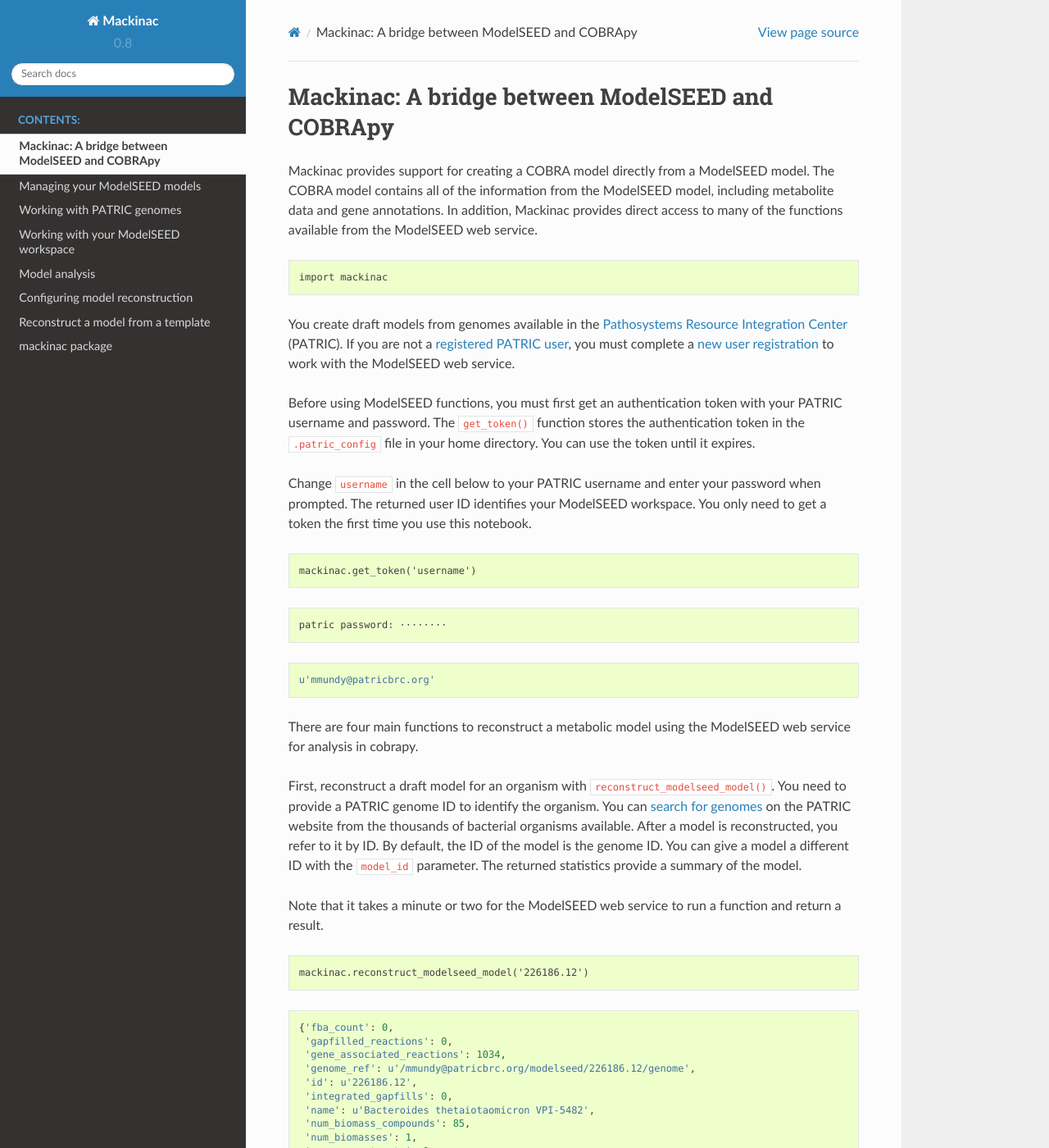
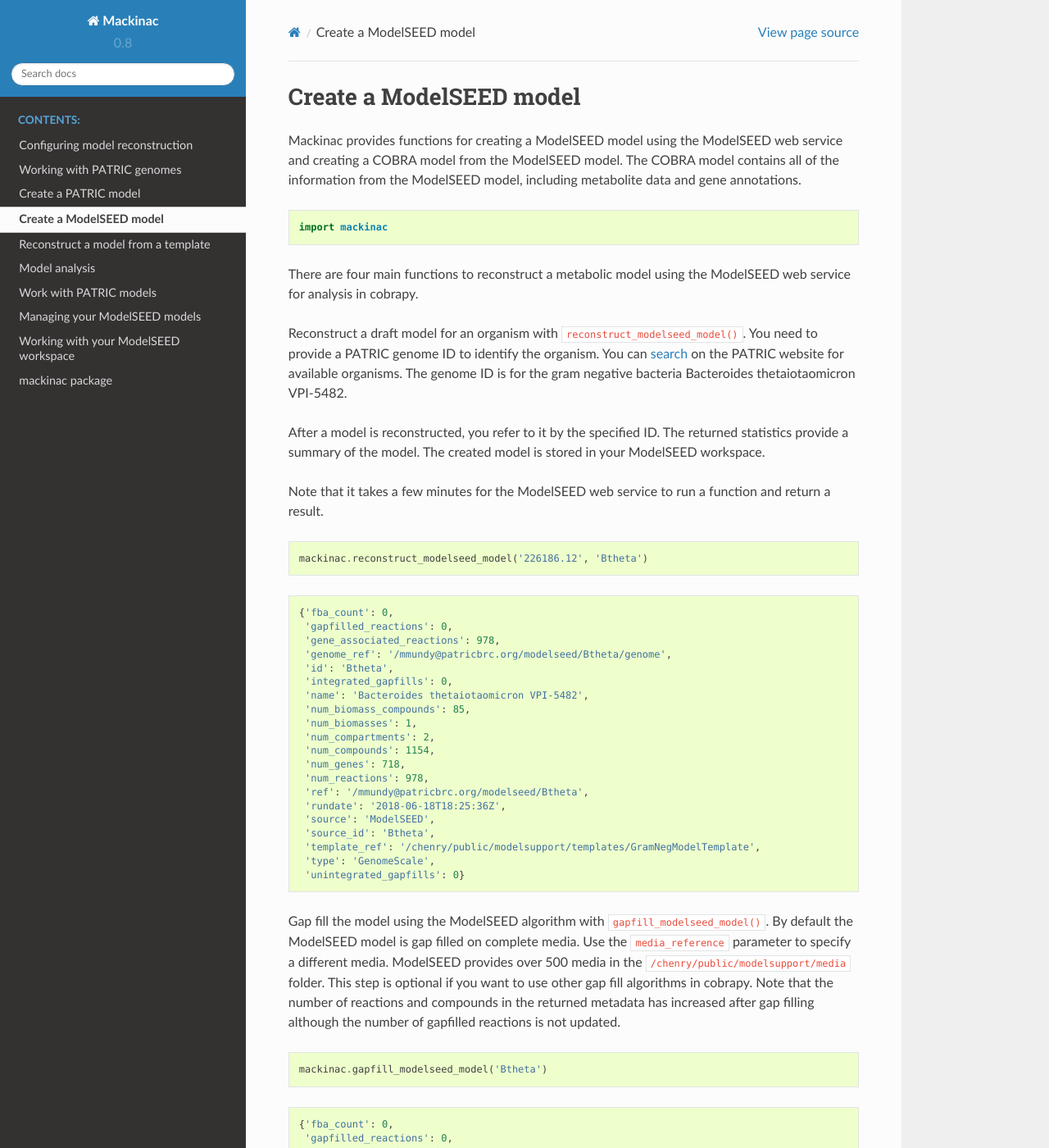
Before and after one commit to mmundy42/mackinac, a Sphinx documentation site: the page built from docs/modelseed.rst, in a window 1280 px wide and 1400 px high. Shown: the whole window at 82% size. Built offline with Sphinx 7.4.7 and the Read the Docs theme 2.0.0, drawn with Linux system fonts in a browser that asks for light colours; some of the changed text lies outside the part shown.

Commit message:
Add patric doc and update modelseed doc

```diff
--- a/docs/modelseed.rst
+++ b/docs/modelseed.rst
@@ -1,73 +1,36 @@
 
-Mackinac: A bridge between ModelSEED and COBRApy
-------------------------------------------------
+Create a ModelSEED model
+------------------------
 
-Mackinac provides support for creating a COBRA model directly from a
-ModelSEED model. The COBRA model contains all of the information from
-the ModelSEED model, including metabolite data and gene annotations. In
-addition, Mackinac provides direct access to many of the functions
-available from the ModelSEED web service.
+Mackinac provides functions for creating a ModelSEED model using the
+ModelSEED web service and creating a COBRA model from the ModelSEED
+model. The COBRA model contains all of the information from the
+ModelSEED model, including metabolite data and gene annotations.
 
-.. code:: ipython2
+.. code:: ipython3
 
     import mackinac
-
-You create draft models from genomes available in the `Pathosystems
-Resource Integration
-Center <https://www.patricbrc.org/portal/portal/patric/Home>`__
-(PATRIC). If you are not a `registered PATRIC
-user <http://enews.patricbrc.org/faqs/workspace-faqs/registration-faqs/>`__,
-you must complete a `new user
-registration <https://user.patricbrc.org/register/>`__ to work with the
-ModelSEED web service.
-
-Before using ModelSEED functions, you must first get an authentication
-token with your PATRIC username and password. The ``get_token()``
-function stores the authentication token in the ``.patric_config`` file
-in your home directory. You can use the token until it expires.
-
-Change ``username`` in the cell below to your PATRIC username and enter
-your password when prompted. The returned user ID identifies your
-ModelSEED workspace. You only need to get a token the first time you use
-this notebook.
-
-.. code:: ipython2
-
-    mackinac.get_token('username')
-
-
-.. parsed-literal::
-
-    patric password: ········
-
-
-
-
-.. parsed-literal::
-
-    u'mmundy@patricbrc.org'
-
-
 
 There are four main functions to reconstruct a metabolic model using the
 ModelSEED web service for analysis in cobrapy.
 
-First, reconstruct a draft model for an organism with
+Reconstruct a draft model for an organism with
 ``reconstruct_modelseed_model()``. You need to provide a PATRIC genome
-ID to identify the organism. You can `search for
-genomes <https://www.patricbrc.org/portal/portal/patric/Genomes>`__ on
-the PATRIC website from the thousands of bacterial organisms available.
-After a model is reconstructed, you refer to it by ID. By default, the
-ID of the model is the genome ID. You can give a model a different ID
-with the ``model_id`` parameter. The returned statistics provide a
-summary of the model.
+ID to identify the organism. You can
+`search <https://www.patricbrc.org/view/DataType/Genomes>`__ on the
+PATRIC website for available organisms. The genome ID is for the gram
+negative bacteria Bacteroides thetaiotaomicron VPI-5482.
 
-Note that it takes a minute or two for the ModelSEED web service to run
-a function and return a result.
+After a model is reconstructed, you refer to it by the specified ID. The
+returned statistics provide a summary of the model. The created model is
+stored in your ModelSEED workspace.
 
-.. code:: ipython2
+Note that it takes a few minutes for the ModelSEED web service to run a
+function and return a result.
 
-    mackinac.reconstruct_modelseed_model('226186.12')
+.. code:: ipython3
+
+    mackinac.reconstruct_modelseed_model('226186.12', 'Btheta')
 
 
 
@@ -76,40 +39,40 @@
 
     {'fba_count': 0,
      'gapfilled_reactions': 0,
-     'gene_associated_reactions': 1034,
-     'genome_ref': u'/mmundy@patricbrc.org/modelseed/226186.12/genome',
-     'id': u'226186.12',
+     'gene_associated_reactions': 978,
+     'genome_ref': '/mmundy@patricbrc.org/modelseed/Btheta/genome',
+     'id': 'Btheta',
      'integrated_gapfills': 0,
-     'name': u'Bacteroides thetaiotaomicron VPI-5482',
+     'name': 'Bacteroides thetaiotaomicron VPI-5482',
      'num_biomass_compounds': 85,
      'num_biomasses': 1,
      'num_compartments': 2,
-     'num_compounds': 1202,
-     'num_genes': 739,
-     'num_reactions': 1034,
-     'ref': u'/mmundy@patricbrc.org/modelseed/226186.12',
-     'rundate': u'2017-01-20T17:39:47',
-     'source': u'ModelSEED',
-     'source_id': u'226186.12',
-     'template_ref': u'/chenry/public/modelsupport/templates/GramNegative.modeltemplate',
-     'type': u'GenomeScale',
+     'num_compounds': 1154,
+     'num_genes': 718,
+     'num_reactions': 978,
+     'ref': '/mmundy@patricbrc.org/modelseed/Btheta',
+     'rundate': '2018-06-18T18:25:36Z',
+     'source': 'ModelSEED',
+     'source_id': 'Btheta',
+     'template_ref': '/chenry/public/modelsupport/templates/GramNegModelTemplate',
+     'type': 'GenomeScale',
      'unintegrated_gapfills': 0}
 
 
 
-Second, gap fill the model using the ModelSEED algorithm with
+Gap fill the model using the ModelSEED algorithm with
 ``gapfill_modelseed_model()``. By default the ModelSEED model is gap
 filled on complete media. Use the ``media_reference`` parameter to
 specify a different media. ModelSEED provides over 500 media in the
-``/chenry/public/modelsupport/media`` folder (see the workspace notebook
-for directions on how to show all of the available media). This step is
-optional if you want to use other gap fill algorithms in cobrapy. Note
-that the number of reactions and compounds in the returned metadata has
-increased after gap filling.
+``/chenry/public/modelsupport/media`` folder. This step is optional if
+you want to use other gap fill algorithms in cobrapy. Note that the
+number of reactions and compounds in the returned metadata has increased
+after gap filling although the number of gapfilled reactions is not
+updated.
 
-.. code:: ipython2
+.. code:: ipython3
 
-    mackinac.gapfill_modelseed_model('226186.12')
+    mackinac.gapfill_modelseed_model('Btheta')
 
 
 
@@ -118,53 +81,52 @@
 
     {'fba_count': 0,
      'gapfilled_reactions': 0,
-     'gene_associated_reactions': 1034,
-     'genome_ref': u'/mmundy@patricbrc.org/modelseed/226186.12/genome',
-     'id': u'226186.12',
+     'gene_associated_reactions': 978,
+     'genome_ref': '/mmundy@patricbrc.org/modelseed/Btheta/genome',
+     'id': 'Btheta',
      'integrated_gapfills': 1,
-     'name': u'Bacteroides thetaiotaomicron VPI-5482',
+     'name': 'Bacteroides thetaiotaomicron VPI-5482',
      'num_biomass_compounds': 85,
      'num_biomasses': 1,
      'num_compartments': 2,
-     'num_compounds': 1253,
-     'num_genes': 739,
-     'num_reactions': 1129,
-     'ref': u'/mmundy@patricbrc.org/modelseed/226186.12',
-     'rundate': u'2017-01-20T17:39:47',
-     'source': u'ModelSEED',
-     'source_id': u'226186.12',
-     'template_ref': u'/chenry/public/modelsupport/templates/GramNegative.modeltemplate',
-     'type': u'GenomeScale',
+     'num_compounds': 1224,
+     'num_genes': 718,
+     'num_reactions': 1096,
+     'ref': '/mmundy@patricbrc.org/modelseed/Btheta',
+     'rundate': '2018-06-18T18:25:36Z',
+     'source': 'ModelSEED',
+     'source_id': 'Btheta',
+     'template_ref': '/chenry/public/modelsupport/templates/GramNegModelTemplate',
+     'type': 'GenomeScale',
      'unintegrated_gapfills': 0}
 
 
 
-Third, run a simulation using the ModelSEED flux balance analysis
-algorithm with ``optimize_modelseed_model()``. Use the
-``media_reference`` parameter to specify a different media for the
-simulation. This step is optional if you want to run the analysis in
-cobrapy.
+Run a simulation using the ModelSEED flux balance analysis algorithm
+with ``optimize_modelseed_model()``. Use the ``media_reference``
+parameter to specify a different media for the simulation. This step is
+optional if you want to run the analysis in cobrapy.
 
-.. code:: ipython2
+.. code:: ipython3
 
-    mackinac.optimize_modelseed_model('226186.12')
+    mackinac.optimize_modelseed_model('Btheta')
 
 
 
 
 .. parsed-literal::
 
-    99.9203
+    111.633
 
 
 
-Finally, create a COBRA model from the ModelSEED model with
+Create a COBRA model from the ModelSEED model with
 ``create_cobra_model_from_modelseed_model()``. Now you can analyze the
 model using all of the functionality in cobrapy.
 
-.. code:: ipython2
+.. code:: ipython3
 
-    model = mackinac.create_cobra_model_from_modelseed_model('226186.12')
+    model = mackinac.create_cobra_model_from_modelseed_model('Btheta')
     model.id
 
 
@@ -172,4 +134,4 @@
 
 .. parsed-literal::
 
-    u'226186.12'
+    'Btheta'
--- /dev/null
+++ b/docs/patric-advanced.rst
@@ -0,0 +1,159 @@
+
+Work with PATRIC models
+-----------------------
+
+Mackinac provides functions for managing and working with your PATRIC
+models which are stored in the ``home/models`` folder in your PATRIC
+workspace. The examples below assume that there is model with ID
+``Btheta`` in your workspace.
+
+.. code:: ipython3
+
+    import mackinac
+
+Get a list of all of the PATRIC models stored in your workspace with
+``list_patric_models()``. Remove the ``print_output`` parameter to
+return a list of model statistics about your models.
+
+.. code:: ipython3
+
+    mackinac.list_patric_models(print_output=True)
+
+
+.. parsed-literal::
+
+    Model /mmundy@patricbrc.org/modelseed/226186.12-pytest for organism Bacteroides thetaiotaomicron VPI-5482 with 1029 reactions and 1191 metabolites
+    Model /mmundy@patricbrc.org/modelseed/411464.8 for organism Desulfovibrio piger ATCC 29098 with 846 reactions and 1058 metabolites
+    Model /mmundy@patricbrc.org/modelseed/bt_likelihood for organism Bacteroides thetaiotaomicron VPI-5482 with 1029 reactions and 1191 metabolites
+    Model /mmundy@patricbrc.org/modelseed/226186.12-0531 for organism Bacteroides thetaiotaomicron VPI-5482 with 1034 reactions and 1202 metabolites
+    Model /mmundy@patricbrc.org/modelseed/1679.26 for organism Bifidobacterium longum subsp. longum strain AH1206 with 994 reactions and 1304 metabolites
+    Model /mmundy@patricbrc.org/modelseed/742823.3 for organism Sutterella wadsworthensis 2_1_59BFAA with 979 reactions and 1306 metabolites
+    Model /mmundy@patricbrc.org/modelseed/742726.3 for organism Barnesiella intestinihominis YIT 11860 with 1026 reactions and 1329 metabolites
+    Model /mmundy@patricbrc.org/modelseed/557855.3 for organism Mitsuaria sp. H24L5A with 1317 reactions and 1593 metabolites
+    Model /mmundy@patricbrc.org/modelseed/484018.6 for organism Bacteroides plebeius DSM 17135 with 1089 reactions and 1363 metabolites
+    Model /mmundy@patricbrc.org/modelseed/717962.3 for organism Coprococcus catus GD/7 with 1097 reactions and 1403 metabolites
+    Model /mmundy@patricbrc.org/modelseed/29354.3 for organism [Clostridium] celerecrescens strain 152B with 1235 reactions and 1483 metabolites
+    Model /mmundy@patricbrc.org/modelseed/1297617.3 for organism Intestinimonas butyriciproducens ER1 with 1074 reactions and 1383 metabolites
+    Model /mmundy@patricbrc.org/modelseed/180332.3 for organism Robinsoniella peoriensis WT with 1219 reactions and 1488 metabolites
+    Model /mmundy@patricbrc.org/modelseed/1156417.3 for organism Caloranaerobacter azorensis H53214 with 935 reactions and 1265 metabolites
+    Model /mmundy@patricbrc.org/modelseed/525362.3 for organism Lactobacillus ruminis ATCC 25644 with 1005 reactions and 1296 metabolites
+    Model /mmundy@patricbrc.org/modelseed/657315.3 for organism Roseburia intestinalis M50/1 with 1120 reactions and 1454 metabolites
+    Model /mmundy@patricbrc.org/modelseed/1414720.3 for organism Clostridium sp. JCC with 1214 reactions and 1509 metabolites
+    Model /mmundy@patricbrc.org/modelseed/1000569.4 for organism Megasphaera sp. UPII 135-E with 844 reactions and 1174 metabolites
+    Model /mmundy@patricbrc.org/modelseed/1469948.3 for organism Clostridium sp. KNHs209 with 1103 reactions and 1419 metabolites
+    Model /mmundy@patricbrc.org/modelseed/1313290.3 for organism Erysipelothrix rhusiopathiae SY1027 with 838 reactions and 1105 metabolites
+    Model /mmundy@patricbrc.org/modelseed/1165092.3 for organism Lachnospiraceae bacterium JC7 with 1097 reactions and 1375 metabolites
+    Model /mmundy@patricbrc.org/modelseed/1235835.3 for organism Anaerotruncus sp. G3(2012) with 968 reactions and 1310 metabolites
+    Model /mmundy@patricbrc.org/modelseed/1367212.3 for organism Clostridium cellulosi CS-4-4 with 1121 reactions and 1372 metabolites
+    Model /mmundy@patricbrc.org/modelseed/511145.183 for organism Escherichia coli str. K-12 substr. MG1655 with 1609 reactions and 1755 metabolites
+    Model /mmundy@patricbrc.org/modelseed/511145.12 for organism Escherichia coli str. K-12 substr. MG1655 with 1565 reactions and 1649 metabolites
+    Model /mmundy@patricbrc.org/modelseed/226186.12-0202 for organism Bacteroides thetaiotaomicron VPI-5482 with 1034 reactions and 1202 metabolites
+    Model /mmundy@patricbrc.org/modelseed/226186.12-new for organism Bacteroides thetaiotaomicron VPI-5482 with 927 reactions and 1026 metabolites
+    Model /mmundy@patricbrc.org/modelseed/220668.9.12-new for organism Lactobacillus plantarum WCFS1 with 992 reactions and 1063 metabolites
+    Model /mmundy@patricbrc.org/modelseed/511145.12-new for organism Escherichia coli str. K-12 substr. MG1655 with 1478 reactions and 1423 metabolites
+    Model /mmundy@patricbrc.org/modelseed/220668.9-pa for organism Lactobacillus plantarum WCFS1 with 992 reactions and 1063 metabolites
+    Model /mmundy@patricbrc.org/modelseed/511145.12-pa for organism Escherichia coli str. K-12 substr. MG1655 with 1478 reactions and 1423 metabolites
+    Model /mmundy@patricbrc.org/modelseed/226186.12-pa for organism Bacteroides thetaiotaomicron VPI-5482 with 1013 reactions and 1069 metabolites
+    Model /mmundy@patricbrc.org/modelseed/264199.4 for organism Streptococcus thermophilus LMG 18311 with 824 reactions and 878 metabolites
+
+
+Get current statistics about a PATRIC model with
+``get_modelseed_model_stats()``. The returned statistics provide a
+summary of the model.
+
+.. code:: ipython3
+
+    mackinac.get_patric_model_stats('Btheta')
+
+
+::
+
+
+    ---------------------------------------------------------------------------
+
+    NameError                                 Traceback (most recent call last)
+
+    <ipython-input-1-af14ca7b0b7b> in <module>()
+    ----> 1 mackinac.get_modelseed_model_stats('Btheta')
+
+
+    NameError: name 'mackinac' is not defined
+
+
+Get the details of the PATRIC gap fill solutions with
+``get_patric_gapfill_solutions()``. There can be multiple gap fill
+solutions for a model and the returned list is sorted from newest to
+oldest.
+
+.. code:: ipython3
+
+    gf_solutions = mackinac.get_modelseed_gapfill_solutions('Btheta')
+
+Get the number of reactions in a gap fill solution by checking the
+length of the ``reactions`` key in a solution.
+
+.. code:: ipython3
+
+    len(gf_solutions[0]['reactions'])
+
+
+::
+
+
+    ---------------------------------------------------------------------------
+
+    IndexError                                Traceback (most recent call last)
+
+    <ipython-input-5-19abfa686887> in <module>()
+    ----> 1 len(gf_solutions[0]['reactions'])
+
+
+    IndexError: list index out of range
+
+
+The ``reactions`` key is a dictionary keyed by reaction ID with details
+on the reactions added to the model.
+
+.. code:: ipython3
+
+    gf_solutions[0]['reactions']['rxn00086_c0']
+
+Get the details of a PATRIC flux balance analysis solution with
+``get_patric_fba_solutions()``. There can be multiple fba solutions for
+a model and the returned list is sorted from newest to oldest.
+
+.. code:: ipython3
+
+    fba_solutions = mackinac.get_patric_fba_solutions('Btheta')
+
+In an fba solution, the ``exchanges`` key is a dictionary keyed by
+metabolite ID of the metabolites that can be exchanged with the
+boundary. Metabolites with a positive flux are consumed and metabolites
+with a negative flux are produced.
+
+.. code:: ipython3
+
+    fba_solutions[0]['exchanges']['cpd00001_e0']
+
+
+
+
+.. parsed-literal::
+
+    {'lower_bound': -1000, 'upper_bound': 100, 'x': -630.187}
+
+
+
+The ``reactions`` key is a dictionary keyed by reaction ID with details
+on the bounds and flux for every reaction in model.
+
+.. code:: ipython3
+
+    fba_solutions[0]['reactions']['rxn00086_c0']
+
+If you no longer need a PATRIC model, delete it from your workspace with
+``delete_patric_model()``.
+
+.. code:: ipython3
+
+    mackinac.delete_patric_model('Btheta')
--- /dev/null
+++ b/docs/patric.rst
@@ -0,0 +1,73 @@
+
+Create a PATRIC model
+---------------------
+
+Mackinac provides functions for creating a PATRIC model using the PATRIC
+web service and creating a COBRA model from the PATRIC model.
+
+.. code:: ipython3
+
+    import mackinac
+
+Reconstruct, gap fill, and optimize a model for an organism with
+``create_patric_model()``. You need to provide a PATRIC genome ID to
+identify the organism. You can
+`search <https://www.patricbrc.org/view/DataType/Genomes>`__ on the
+PATRIC website for available organisms. The genome ID
+`226186.12 <https://www.patricbrc.org/view/Genome/226186.12>`__ is for
+the gram negative bacteria Bacteroides thetaiotaomicron VPI-5482.
+
+After a model is created, you refer to it by the specified ID. The
+returned statistics provide a summary of the model. The created model is
+stored in your PATRIC workspace.
+
+Note that it takes a few minutes for the PATRIC web service to run a
+function and return a result.
+
+.. code:: ipython3
+
+    mackinac.create_patric_model('226186.12', 'Btheta')
+
+
+
+
+.. parsed-literal::
+
+    {'fba_count': 1,
+     'gapfilled_reactions': 123,
+     'gene_associated_reactions': 978,
+     'genome_ref': '/mmundy@patricbrc.org/home/models/.Btheta/genome',
+     'id': 'Btheta',
+     'integrated_gapfills': 1,
+     'name': 'Bacteroides thetaiotaomicron VPI-5482',
+     'num_biomass_compounds': 85,
+     'num_biomasses': 1,
+     'num_compartments': 2,
+     'num_compounds': 1229,
+     'num_genes': 718,
+     'num_reactions': 1101,
+     'ref': '/mmundy@patricbrc.org/home/models/.Btheta',
+     'rundate': '2018-05-08T12:58:12Z',
+     'source': 'PATRIC',
+     'source_id': '.Btheta',
+     'template_ref': '/chenry/public/modelsupport/templates/GramNegative.modeltemplate',
+     'type': 'GenomeScale',
+     'unintegrated_gapfills': 0}
+
+
+
+Create a COBRA model from the PATRIC model with
+``create_cobra_model_from_patric_model()``. Now you can analyze the
+model using all of the functionality in cobrapy.
+
+.. code:: ipython3
+
+    model = mackinac.create_cobra_model_from_patric_model('Btheta')
+    model.id
+
+
+
+
+.. parsed-literal::
+
+    'Btheta'
```
Also changed, not shown: docs/index.rst (+19 -6 lines), docs/modelseed.ipynb, docs/patric-advanced.ipynb (added), docs/patric.ipynb (added).
